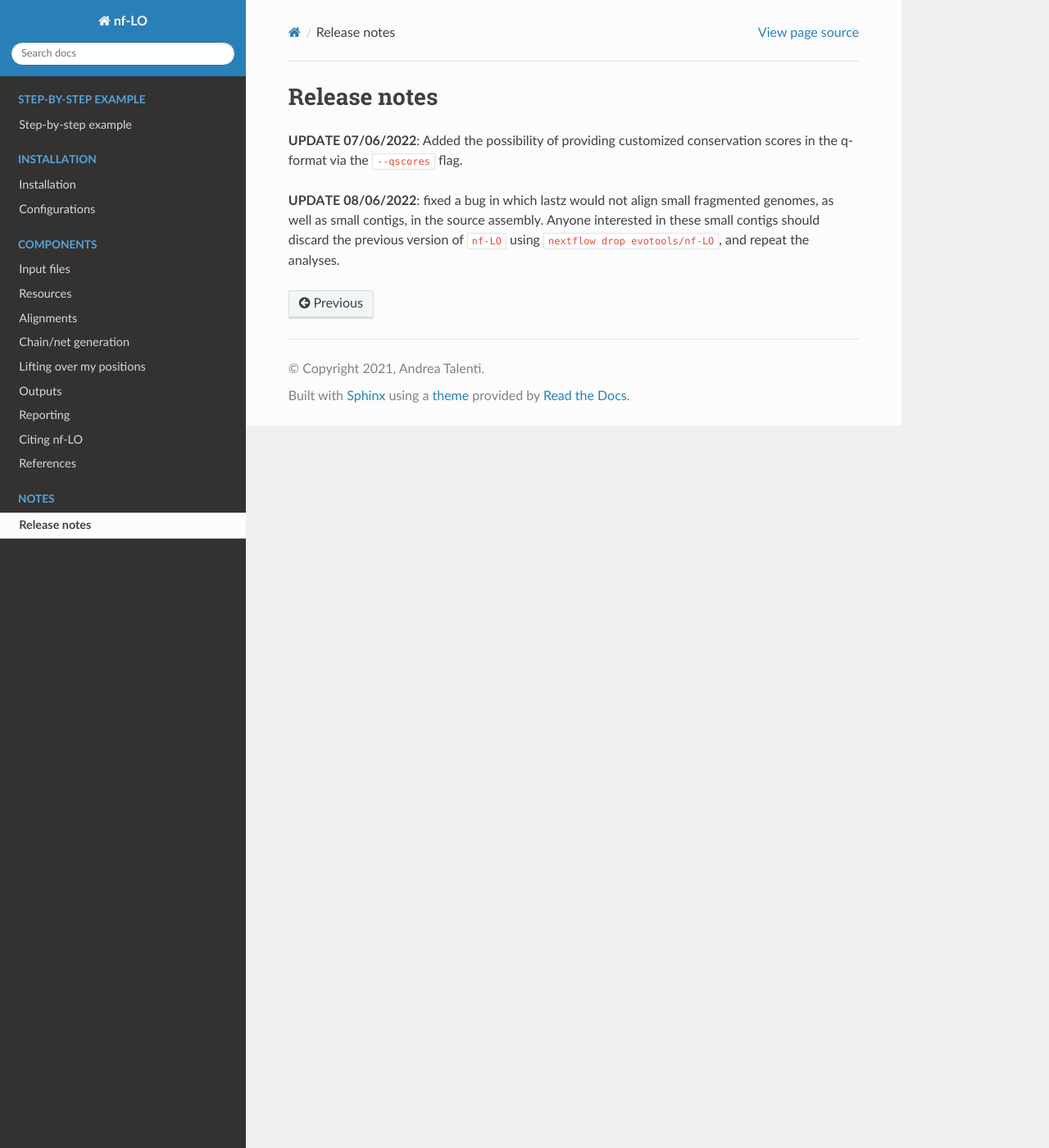
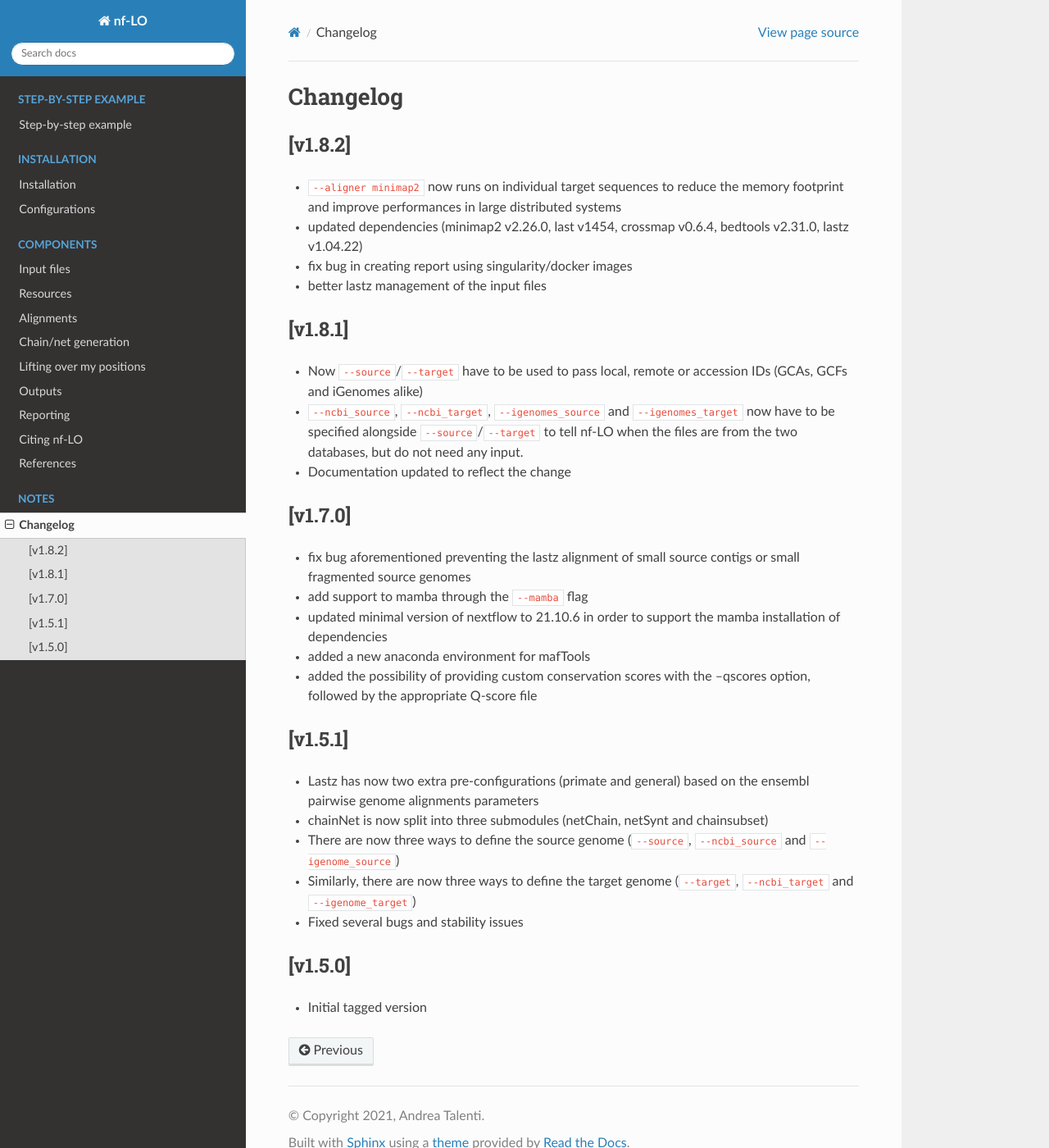
Before and after one commit to evotools/nf-LO, a Sphinx documentation site: the page built from docs/notes.md, in a window 1280 px wide and 1400 px high. Shown: the whole window at 82% size. Built offline with Sphinx 7.4.7 and the Read the Docs theme 2.0.0, drawn with Linux system fonts in a browser that asks for light colours.

Commit message:
Update all documentation

```diff
--- a/docs/notes.md
+++ b/docs/notes.md
@@ -1,5 +1,29 @@
-# Release notes
+# Changelog
 
-**UPDATE 07/06/2022**: Added the possibility of providing customized conservation scores in the q-format via the `--qscores` flag.
+## [v1.8.2]
+- `--aligner minimap2` now runs on individual target sequences to reduce the memory footprint and improve performances in large distributed systems
+- updated dependencies (minimap2 v2.26.0, last v1454, crossmap v0.6.4, bedtools v2.31.0, lastz v1.04.22)
+- fix bug in creating report using singularity/docker images
+- better lastz management of the input files
 
-**UPDATE 08/06/2022**: fixed a bug in which lastz would not align small fragmented genomes, as well as small contigs, in the source assembly. Anyone interested in these small contigs should discard the previous version of `nf-LO` using `nextflow drop evotools/nf-LO`, and repeat the analyses.
+## [v1.8.1]
+- Now `--source`/`--target` have to be used to pass local, remote or accession IDs (GCAs, GCFs and iGenomes alike)
+- `--ncbi_source`, `--ncbi_target`, `--igenomes_source` and `--igenomes_target` now have to be specified alongside `--source`/`--target` to tell nf-LO when the files are from the two databases, but do not need any input.
+- Documentation updated to reflect the change
+
+## [v1.7.0]
+- fix bug aforementioned preventing the lastz alignment of small source contigs or small fragmented source genomes
+- add support to mamba through the `--mamba` flag
+- updated minimal version of nextflow to 21.10.6 in order to support the mamba installation of dependencies
+- added a new anaconda environment for mafTools
+- added the possibility of providing custom conservation scores with the --qscores option, followed by the appropriate Q-score file
+
+## [v1.5.1]
+- Lastz has now two extra pre-configurations (primate and general) based on the ensembl pairwise genome alignments parameters
+- chainNet is now split into three submodules (netChain, netSynt and chainsubset)
+- There are now three ways to define the source genome (`--source`, `--ncbi_source` and `--igenome_source`)
+- Similarly, there are now three ways to define the target genome (`--target`, `--ncbi_target` and `--igenome_target`)
+- Fixed several bugs and stability issues
+
+## [v1.5.0]
+- Initial tagged version
```
